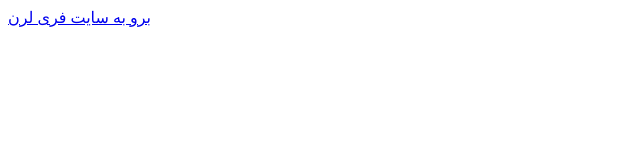
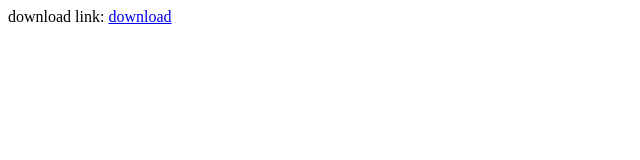
Before and after one commit to freemcacc/freemcacc.github.io, a plain HTML site: page index.html in a window 1280 px wide. Shown: the whole page, without its empty margins (0-640 px from the left). Drawn offline with Linux system fonts and the light colour scheme.

Commit message:
Update index.html

```diff
--- a/index.html
+++ b/index.html
@@ -1,3 +1,4 @@
 <body>
- <a href="https://free-learn.ir">برو به سایت فری لرن</a>
+ download link:
+ <a href="https://google.com">download</a>
 </body>
```
